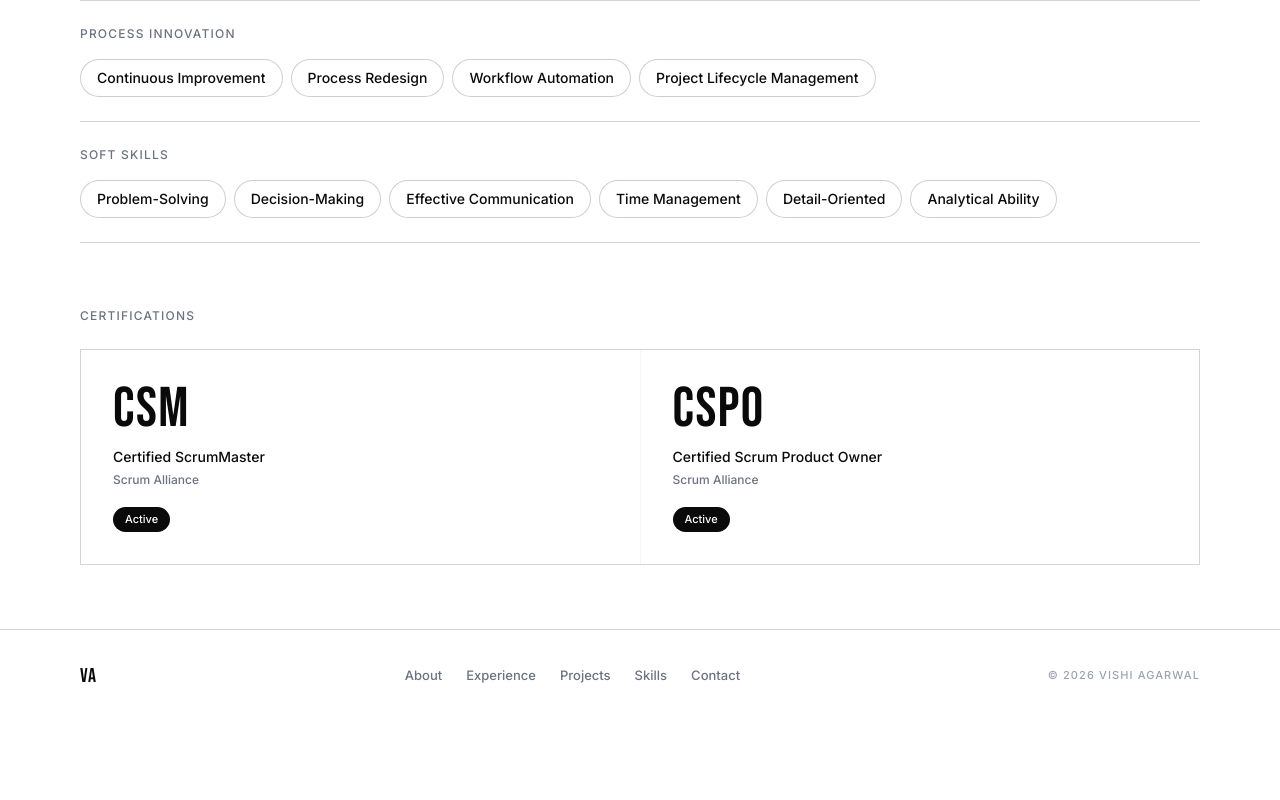
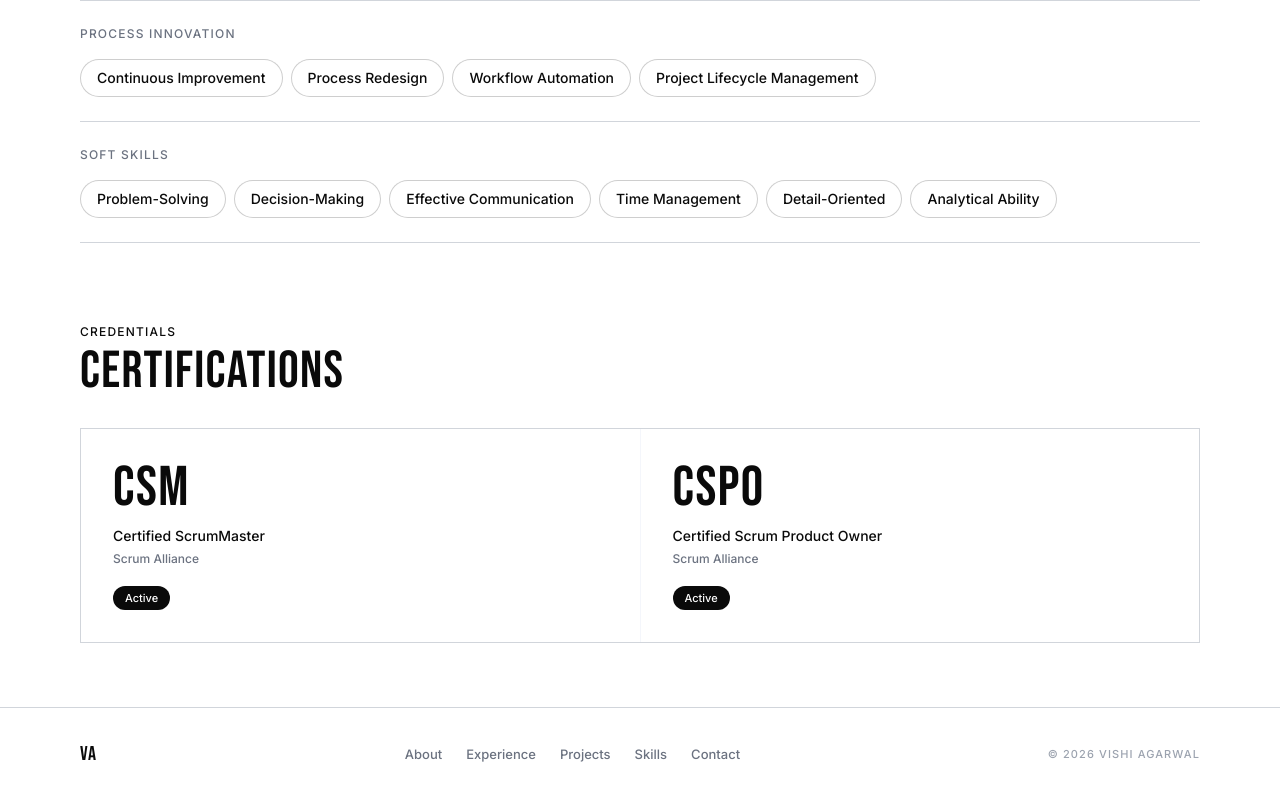
Before and after one commit to VishiAgarwal15/VishiAgarwal15.github.io, a Next.js app: page /skills in a window 1280 px wide. Shown: the part 908-1708 px from the top of the page. Before the commit the page ends 1630 px from the top, so only its background shows below. Built offline with nearby package versions, Linux system fonts and the light colour scheme.

Commit message:
Add bold display heading for certifications section

```diff
--- a/src/components/Skills.tsx
+++ b/src/components/Skills.tsx
@@ -91,9 +91,14 @@ export default function Skills() {
 
         {/* Certifications */}
         <div>
-          <p className="text-[12px] font-medium uppercase tracking-widest text-mute mb-6">
-            Certifications
-          </p>
+          <div className="mb-8 pt-4">
+            <p className="text-[12px] font-medium uppercase tracking-widest text-ink">
+              Credentials
+            </p>
+            <h3 className="font-display text-ink uppercase text-[clamp(32px,5vw,52px)] leading-[0.9] tracking-wide mt-2">
+              CERTIFICATIONS
+            </h3>
+          </div>
           <div className="grid sm:grid-cols-2 gap-px bg-cloud border border-hairline">
             {certifications.map((cert, i) => (
               <motion.div
```
